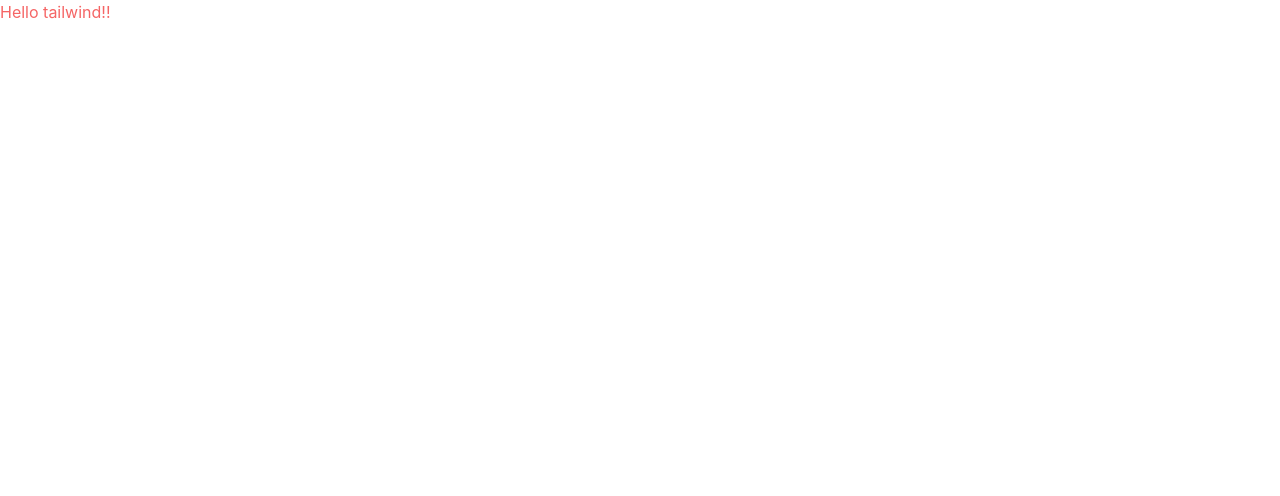
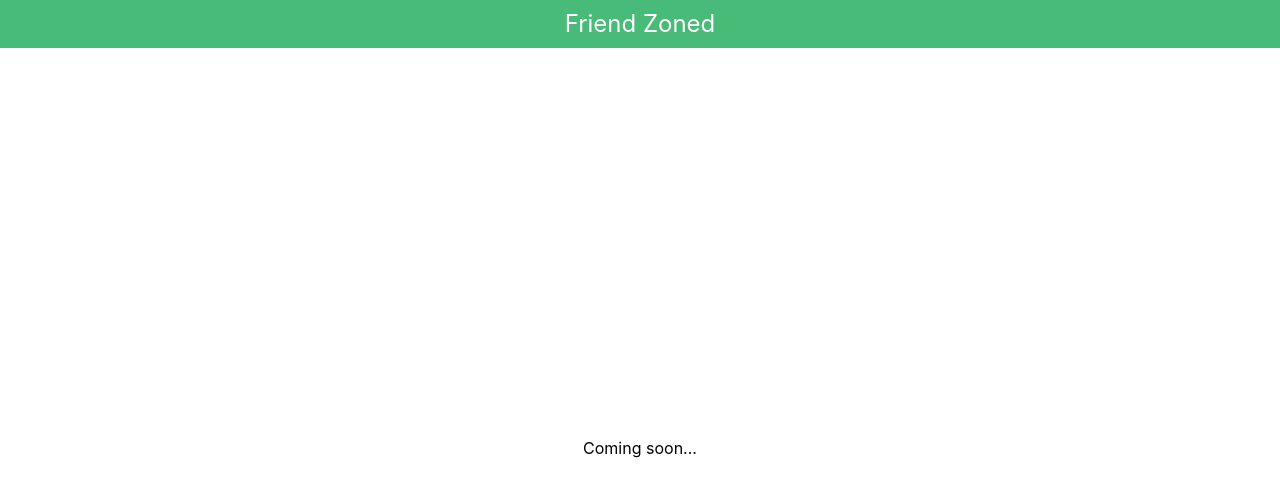
Before and after one commit to rahulk8671/FriendZoned, a React (Create React App) app: page / in a window 1280 px wide. Shown: the top 496 px of the page. Built offline with nearby package versions, Linux system fonts and the light colour scheme.

Commit message:
initial commit

```diff
--- a/public/index.html
+++ b/public/index.html
@@ -24,7 +24,7 @@
       work correctly both with client-side routing and a non-root public URL.
       Learn how to configure a non-root public URL by running `npm run build`.
     -->
-    <title>React App</title>
+    <title>Friend Zoned</title>
   </head>
   <body>
     <noscript>You need to enable JavaScript to run this app.</noscript>
--- a/src/App.tsx
+++ b/src/App.tsx
@@ -3,8 +3,13 @@ import './styles/main.css'
 
 function App() {
   return (
-    <div className="App">
-      <p className="text-red-500">Hello tailwind!!</p>
+    <div className="h-screen overflow-hidden">
+		<div className="bg-green-500 h-12 px-10 flex justify-center">
+			<p className="text-white text-2xl m-auto">Friend Zoned</p>
+		</div>
+		<div className="h-full flex justify-center">
+			<p className="m-auto">Coming soon...</p>
+		</div>
     </div>
   );
 }
--- a/tailwind.config.js
+++ b/tailwind.config.js
@@ -262,6 +262,7 @@ module.exports = {
         '"Segoe UI Symbol"',
         '"Noto Color Emoji"',
       ],
+      body: ['Nunito'],
       serif: ['Georgia', 'Cambria', '"Times New Roman"', 'Times', 'serif'],
       mono: ['Menlo', 'Monaco', 'Consolas', '"Liberation Mono"', '"Courier New"', 'monospace'],
     },
```
Also changed, not shown: public/manifest.json, src/styles/main.css, 1 other file (tests, documents, lock files or other folders).
